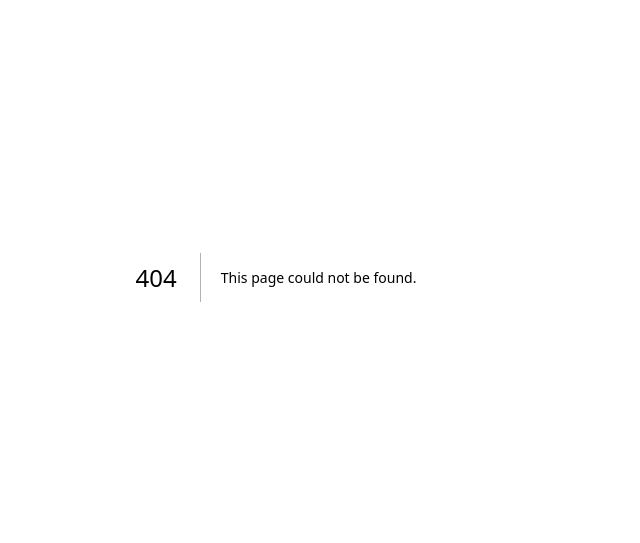
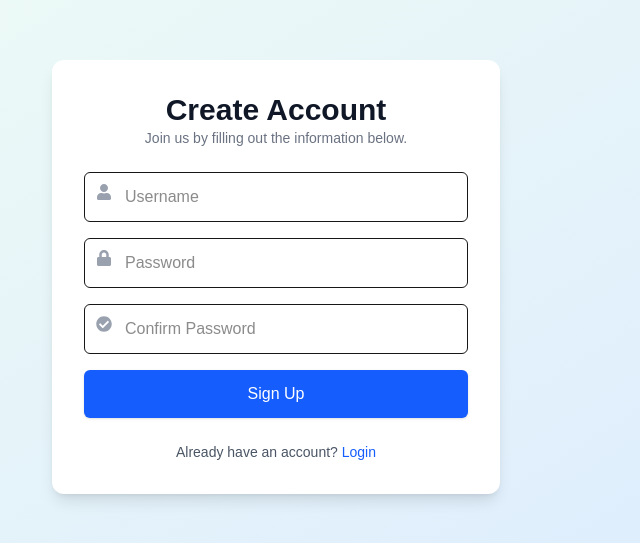
Before and after one commit to faizansafwan/cleaning-service-frontend, a Next.js app: page /register in a window 1280 px wide. Before the commit this address had no page. Shown: the part 123-666 px from the top of the page, without its empty margins (364-1004 px from the left). Built offline with nearby package versions, Linux system fonts and the light colour scheme.

Commit message:
UI created

```diff
--- /dev/null
+++ b/src/app/register/page.js
@@ -0,0 +1,154 @@
+'use client';
+
+import { useState } from 'react';
+import { useRouter } from 'next/navigation';
+import { motion } from 'framer-motion';
+import { FaUser, FaLock, FaCheckCircle, FaSpinner } from 'react-icons/fa';
+
+export default function Signup() {
+  const router = useRouter();
+  const [formData, setFormData] = useState({
+    username: '',
+    password: '',
+    confirmPassword: '',
+  });
+  const [error, setError] = useState('');
+  const [loading, setLoading] = useState(false);
+
+  const handleChange = (e) =>
+    setFormData({ ...formData, [e.target.name]: e.target.value });
+
+  const handleSubmit = async (e) => {
+    e.preventDefault();
+    setError('');
+    setLoading(true);
+
+    const { username, password, confirmPassword } = formData;
+
+    if (password !== confirmPassword) {
+      setError('Passwords do not match.');
+      setLoading(false);
+      return;
+    }
+
+    try {
+      // Replace this with real backend POST request
+      const res = await fetch(`${process.env.NEXT_PUBLIC_API_BASE_URL}/api/signup`, {
+        method: 'POST',
+        headers: { 'Content-Type': 'application/json' },
+        body: JSON.stringify({ username, password }),
+      });
+
+      const data = await res.json();
+
+      if (!res.ok) throw new Error(data.message || 'Signup failed.');
+
+      // Redirect or show success
+      router.push('/login');
+    } catch (err) {
+      setError(err.message);
+    } finally {
+      setLoading(false);
+    }
+  };
+
+  return (
+    <div className="min-h-screen bg-gradient-to-br from-green-50 to-blue-100 flex items-center justify-center p-4">
+      <motion.div
+        initial={{ opacity: 0, y: 40 }}
+        animate={{ opacity: 1, y: 0 }}
+        transition={{ duration: 0.5 }}
+        className="w-full max-w-md bg-white dark:bg-gray-900 rounded-xl shadow-lg p-8 space-y-6"
+      >
+        <div className="text-center">
+          <motion.h1
+            initial={{ opacity: 0 }}
+            animate={{ opacity: 1 }}
+            transition={{ delay: 0.2 }}
+            className="text-3xl font-bold text-gray-900 dark:text-white"
+          >
+            Create Account
+          </motion.h1>
+          <p className="text-gray-500 dark:text-gray-300 text-sm">
+            Join us by filling out the information below.
+          </p>
+        </div>
+
+        {error && (
+          <motion.div
+            initial={{ opacity: 0 }}
+            animate={{ opacity: 1 }}
+            className="bg-red-100 border border-red-400 text-red-700 px-4 py-3 rounded"
+          >
+            {error}
+          </motion.div>
+        )}
+
+        <form onSubmit={handleSubmit} className="space-y-4">
+          <div className="relative">
+            <FaUser className="absolute left-3 top-3 text-gray-400" />
+            <input
+              name="username"
+              type="text"
+              placeholder="Username"
+              value={formData.username}
+              onChange={handleChange}
+              required
+              className="w-full pl-10 pr-4 py-3 border rounded-md focus:ring-2 focus:ring-blue-500 outline-none"
+            />
+          </div>
+
+          <div className="relative">
+            <FaLock className="absolute left-3 top-3 text-gray-400" />
+            <input
+              name="password"
+              type="password"
+              placeholder="Password"
+              value={formData.password}
+              onChange={handleChange}
+              required
+              className="w-full pl-10 pr-4 py-3 border rounded-md focus:ring-2 focus:ring-blue-500 outline-none"
+            />
+          </div>
+
+          <div className="relative">
+            <FaCheckCircle className="absolute left-3 top-3 text-gray-400" />
+            <input
+              name="confirmPassword"
+              type="password"
+              placeholder="Confirm Password"
+              value={formData.confirmPassword}
+              onChange={handleChange}
+              required
+              className="w-full pl-10 pr-4 py-3 border rounded-md focus:ring-2 focus:ring-blue-500 outline-none"
+            />
+          </div>
+
+          <motion.button
+            whileHover={{ scale: 1.03 }}
+            whileTap={{ scale: 0.98 }}
+            type="submit"
+            disabled={loading}
+            className="w-full bg-blue-600 text-white py-3 rounded-md shadow hover:bg-blue-700 transition"
+          >
+            {loading ? (
+              <div className="flex justify-center items-center gap-2">
+                <FaSpinner className="animate-spin" />
+                Signing up...
+              </div>
+            ) : (
+              'Sign Up'
+            )}
+          </motion.button>
+        </form>
+
+        <p className="text-sm text-center text-gray-600 dark:text-gray-300">
+          Already have an account?{' '}
+          <a href="/login" className="text-blue-600 hover:underline">
+            Login
+          </a>
+        </p>
+      </motion.div>
+    </div>
+  );
+}
```
